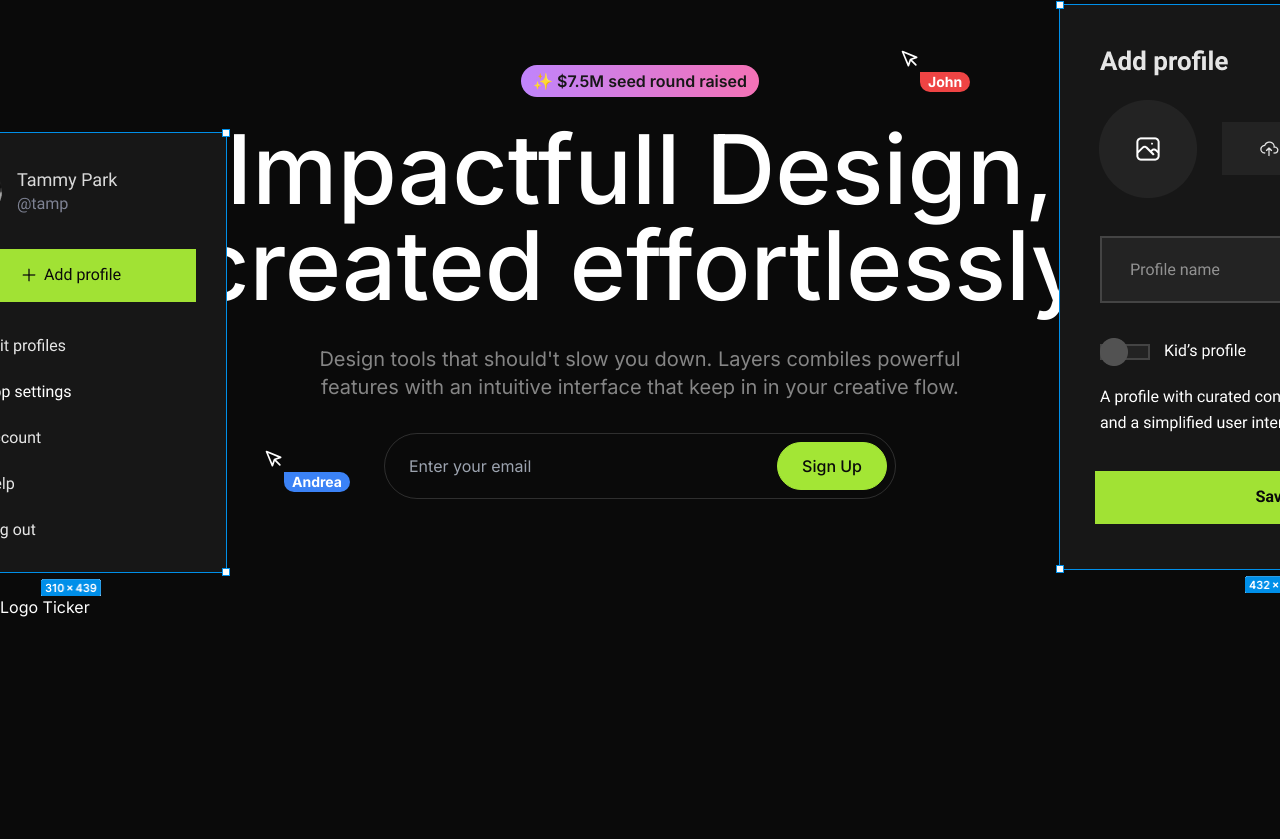
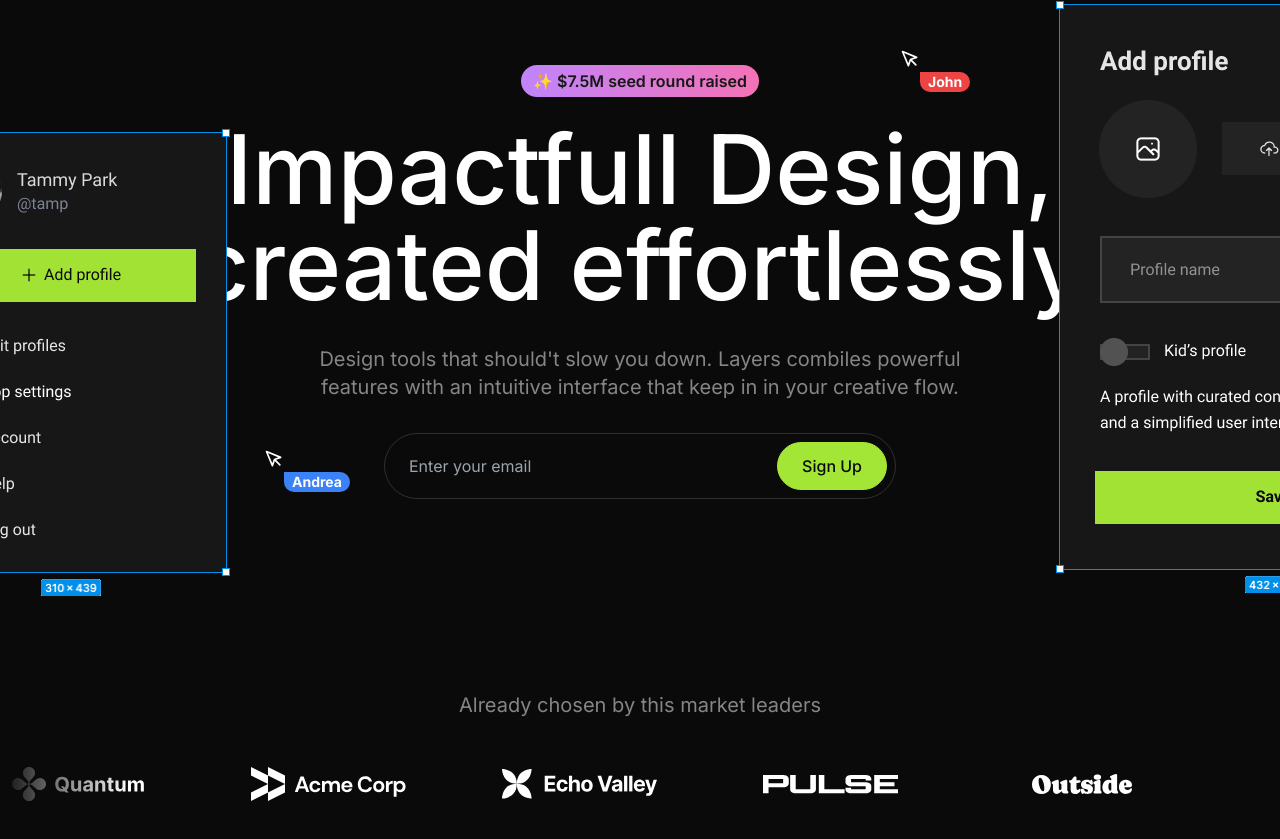
Before and after one commit to satyajitgiram/sass-landing-page, a Next.js app: page / in a window 1280 px wide. Shown: the part 161-1000 px from the top of the page. Before the commit the page ends 800 px from the top, so only its background shows below. Built offline with nearby package versions, Linux system fonts and the light colour scheme.

Commit message:
created logoticker section

```diff
--- a/src/sections/Hero.tsx
+++ b/src/sections/Hero.tsx
@@ -37,11 +37,11 @@ export default function Hero() {
                     combiles powerful features with an intuitive interface that
                     keep in in your creative flow.
                 </p>
-                <form className="flex  border border-white/15 rounded-full p-2 mt-8 max-w-lg mx-auto">
+                <form className="flex  border border-white/15 rounded-full p-2 mt-8 max-w-lg mx-auto ">
                     <input
                         type="email"
                         placeholder="Enter your email"
-                        className="bg-transparent px-4 md:flex-1"
+                        className="bg-transparent px-4 md:flex-1 w-full"
                     />
                     <Button
                         variant="primary"
--- a/src/sections/LogoTicker.tsx
+++ b/src/sections/LogoTicker.tsx
@@ -6,6 +6,7 @@ import outsideLogo from "@/assets/images/outside.svg";
 import apexLogo from "@/assets/images/apex.svg";
 import celestialLogo from "@/assets/images/celestial.svg";
 import twiceLogo from "@/assets/images/twice.svg";
+import Image from "next/image";
 
 const logos = [
     { name: "Quantum", image: quantumLogo },
@@ -19,5 +20,18 @@ const logos = [
 ];
 
 export default function LogoTicker() {
-    return <div>Logo Ticker</div>;
+    return (
+        <section className="py-24 overflow-x-clip">
+            <div className="container ">
+                <h3 className="text-center text-white/50 text-xl">Already chosen by this market leaders</h3>
+            </div>
+            <div className="overflow-hidden mt-12" style={{ maskImage: 'linear-gradient(to right, transparent, black 10%, black 90%, transparent)' }}>
+                <div className="flex gap-24 pr-24">
+                    {logos.map((logo, index) => (
+                        <Image key={index} src={logo.image} alt={logo.name} />
+                    ))}
+                </div>
+            </div>
+        </section>
+    );
 }
```
